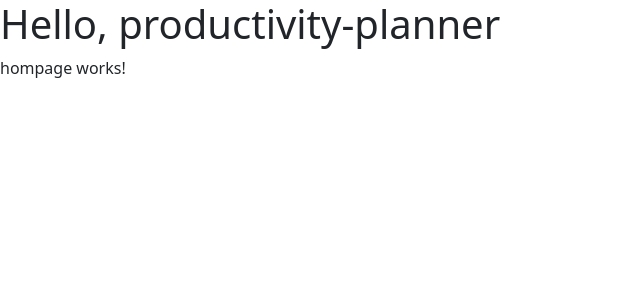
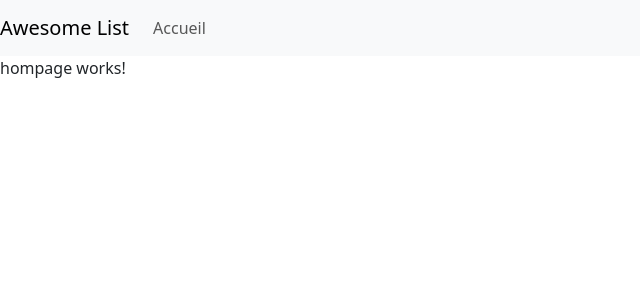
Before and after one commit to christopheB21/productivity-planner, an Angular app: page / in a window 1280 px wide. Shown: the top 300 px of the page, without its empty margins (0-640 px from the left). Built offline with nearby package versions, Linux system fonts and the light colour scheme.

Commit message:
feat(webapp): global header implementation

```diff
--- a/src/app/app.component.html
+++ b/src/app/app.component.html
@@ -1,2 +1,2 @@
-<h1>Hello, productivity-planner</h1>
+<app-header />
 <router-outlet />
--- a/src/app/app.component.ts
+++ b/src/app/app.component.ts
@@ -1,9 +1,10 @@
 import { Component } from '@angular/core';
 import { RouterOutlet } from '@angular/router';
+import { HeaderSmartComponent } from './header/header.smart.component';
 @Component({
   selector: 'app-root',
   standalone: true,
-  imports: [RouterOutlet],
+  imports: [RouterOutlet, HeaderSmartComponent],
   templateUrl: './app.component.html',
   styleUrl: './app.component.scss'
 })
--- /dev/null
+++ b/src/app/header/header.smart.component.html
@@ -0,0 +1,11 @@
+<nav class="navbar navbar-expand-lg navbar-light bg-light">
+    <a class="navbar-brand" href="#">Awesome List</a>
+    <button class="navbar-toggler" type="button" data-toggle="collapse" data-target="#navbarSupportedContent" aria-controls="navbarSupportedContent" aria-expanded="false" aria-label="Toggle navigation">
+      <span class="navbar-toggler-icon"></span>
+    </button>
+    <ul class="navbar-nav mr-auto">
+        <li class="nav-item active">
+          <a class="nav-link" href="#">Accueil</a>
+        </li>
+    </ul>
+</nav>
--- /dev/null
+++ b/src/app/header/header.smart.component.ts
@@ -0,0 +1,13 @@
+import { ChangeDetectionStrategy, Component } from '@angular/core';
+
+@Component({
+  selector: 'app-header',
+  standalone: true,
+  imports: [],
+  templateUrl: './header.smart.component.html',
+  styleUrl: './header.smart.component.scss',
+  changeDetection: ChangeDetectionStrategy.OnPush
+})
+export class HeaderSmartComponent {
+
+}
```
Also changed, not shown: src/app/header/header.smart.component.scss (added), 2 other files (tests, documents, lock files or other folders).
